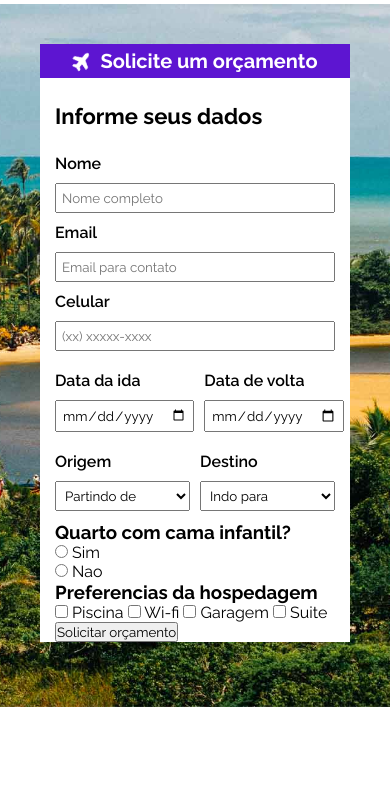
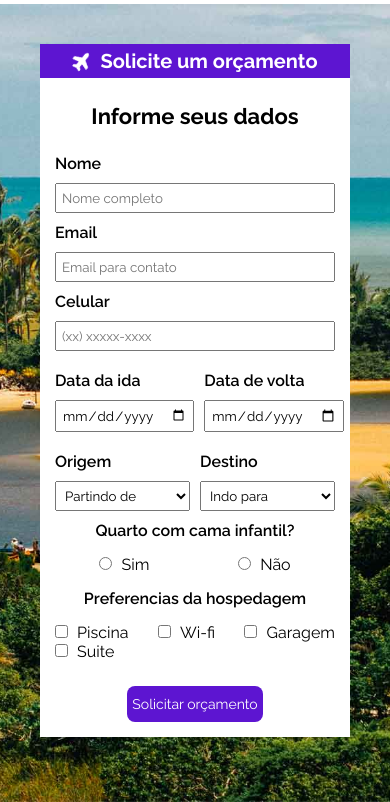
Before and after one commit to Daniel-wews/Agencia-de-viagens, a plain HTML site: page index.html in a window 390 px wide. Shown: the part 66-868 px from the top of the page. Before the commit the page ends 844 px from the top, so only its background shows below. Drawn offline with Linux system fonts and the light colour scheme.

Commit message:
parte css e responsiva do formulario concluida

```diff
--- a/estilo.css/style.css
+++ b/estilo.css/style.css
@@ -108,3 +108,59 @@ header{
     padding:5px;
     margin-bottom: 10px;
 }
+.cama-infantil{
+    max-width: 180px;
+    justify-content: space-between;
+    margin:15px 0;
+}
+.cama-infantil label, .preferencias label{
+    margin-left:5px;
+}
+.cama h3, .hospedagem h3{
+    margin-bottom: 10px;
+    font-weight: 600;
+    font-size: 16px;
+}
+.preferencias{
+    max-width:400px;
+    justify-content: space-between;
+    margin:15px 0;
+}
+form button{
+    background-color: #5d15d1;
+    padding:10px 5px;
+    color:white;
+    font-size: 14px;
+    border: none;
+    border-radius: 8px;
+    margin-bottom: 15px;
+}
+form button:hover{
+    background-color: #8149db;
+    transition: .8s;
+}
+@media (max-width:1090px){
+    .topo{
+        justify-content: center;
+    }
+}
+@media (max-width:450px){
+    .informe-form h2{
+        text-align: center;
+    }
+    .cama h3, .hospedagem h3 {
+        text-align: center;
+    }
+    .cama-infantil{
+        max-width: 100%;
+        justify-content: space-around;
+    }
+    .preferencias{
+        flex-wrap: wrap;
+    }
+    .botao{
+        display: flex;
+        justify-content: center;
+        padding-top: 10px;
+    }
+}
--- a/index.html
+++ b/index.html
@@ -75,9 +75,9 @@
                                 </select>
                             </div>
                         </div>
-                        <div>
+                        <div class="cama">
                             <h3>Quarto com cama infantil?</h3>
-
+                            <div class="info-02 cama-infantil">
                                 <div>
                                     <input type="radio" name="sim" id="sim" value="sim">
                                     <label for="sim">Sim</label>
@@ -85,27 +85,35 @@
 
                                 <div>
                                     <input type="radio" name="sim" id="nao" value="nao">
-                                <label for="nao">Nao</label>
+                                    <label for="nao">Não</label>
+                                </div>
                             </div>
                         </div>
 
-                        <div>
+                        <div class="hospedagem">
                             <h3>Preferencias da hospedagem</h3>
+                            <div class="info-02 preferencias">
                                 <div>
                                     <input type="checkbox" id="piscina" name="preferencias[]" value="piscina">
                                     <label for="piscina">Piscina</label>
-
+                                </div>
+                                <div>
                                     <input type="checkbox" id="wi-fi" name="preferencias[]" value="wi-fi">
                                     <label for="wi-fi">Wi-fi</label>
-
+                                </div>
+                                <div>
                                     <input type="checkbox" id="garagem" name="preferencias[]" value="garagem">
                                     <label for="garagem">Garagem</label>
-
+                                </div>
+                                <div>
                                     <input type="checkbox" id="suite" name="preferencias[]" value="suite">
                                     <label for="suite">Suite</label>
                                 </div>
                             </div>
+                        </div>
+                        <div class="botao">
                         <button type="submit">Solicitar orçamento</button>
+                    </div>
                     </form>
                 </div>
 
```
Lines whose indentation alone changed are shown as unchanged.
